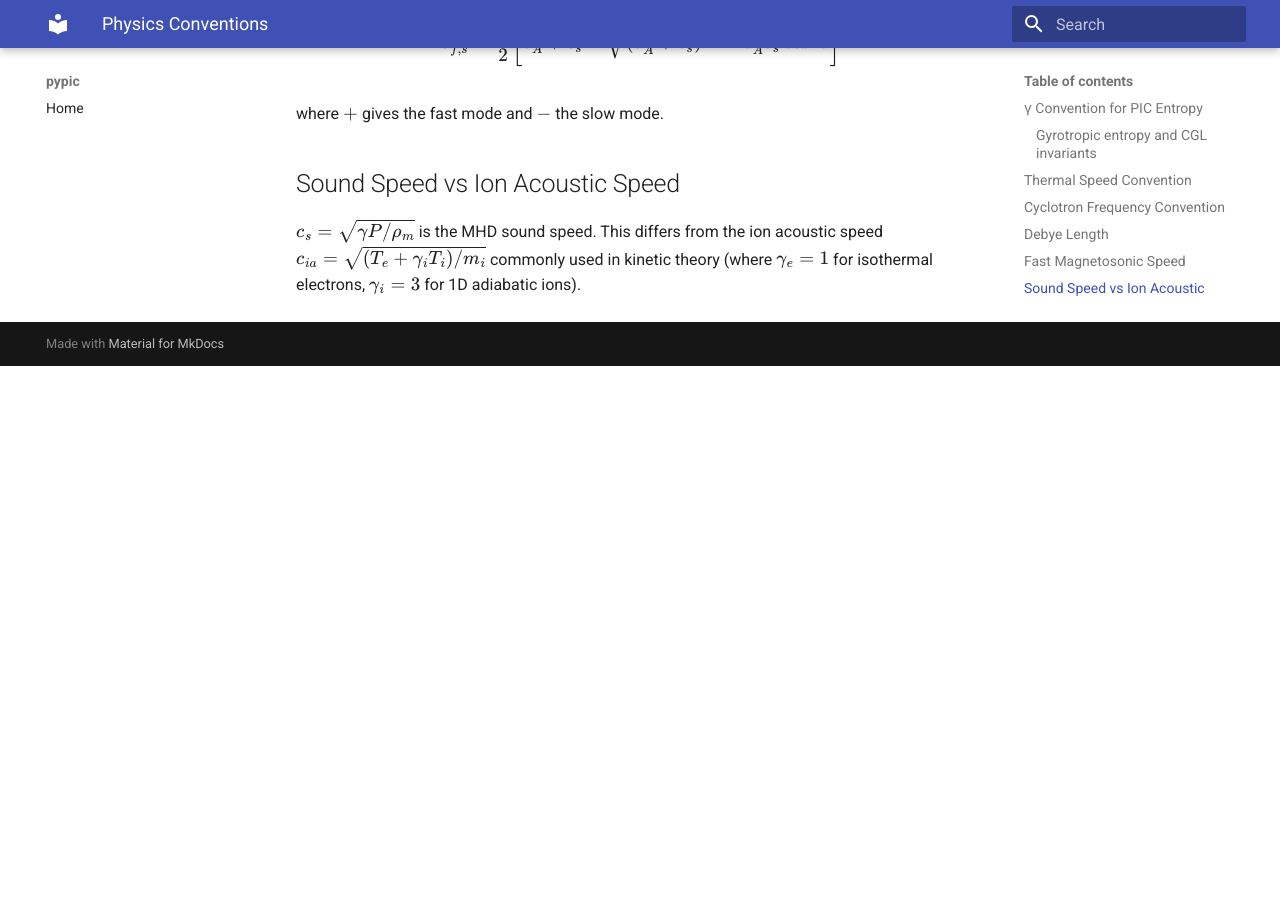
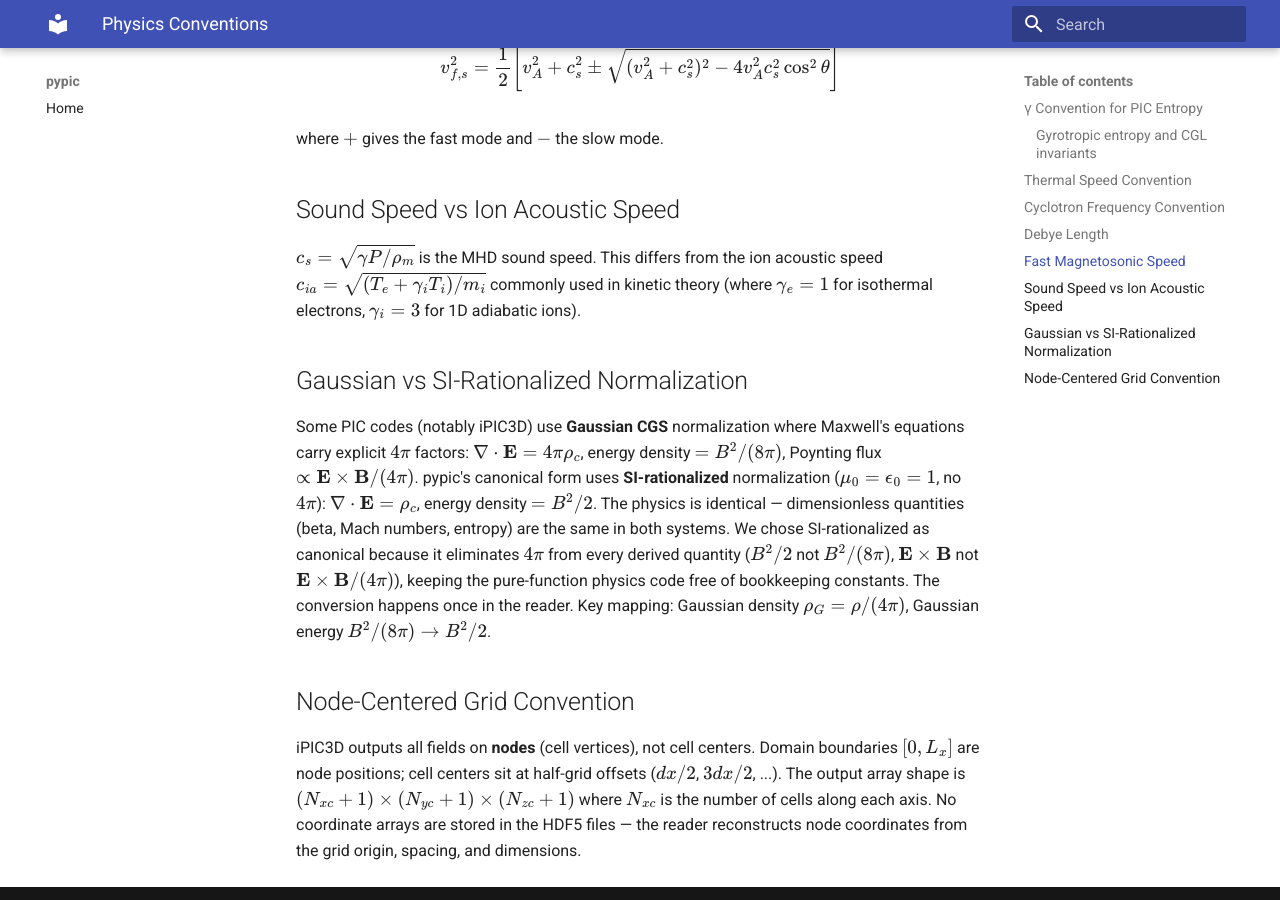
Before and after one commit to rusaitis/pypic, an MkDocs documentation site: the page built from docs/conventions.md, in a window 1280 px wide and 900 px high, scrolled down 1611 px. Built offline with MkDocs 1.6.1 and Material for MkDocs 9.7.7, drawn with Linux system fonts in a browser that asks for light colours; before the commit the page ends 1977 px from its top, so only the background shows below that; some of the changed text lies outside the part shown.

```diff
--- a/docs/conventions.md
+++ b/docs/conventions.md
@@ -1,7 +1,8 @@
 # Physics Conventions
 
 Detailed physics conventions for derived quantities in pypic.
-These notes supplement the canonical field name tables in SCHEMA.md.
+These notes supplement the equation tables in [equations.md](equations.md)
+and the field name tables in [SCHEMA.md](../SCHEMA.md).
 When TASKS.md Steps 7-8 are implemented, the relevant sections
 will migrate into function docstrings in `derived.py`.
 
@@ -76,3 +77,29 @@
 $c_{ia} = \sqrt{(T_e + \gamma_i T_i) / m_i}$ commonly used in kinetic
 theory (where $\gamma_e = 1$ for isothermal electrons, $\gamma_i = 3$
 for 1D adiabatic ions).
+
+## Gaussian vs SI-Rationalized Normalization
+
+Some PIC codes (notably iPIC3D) use **Gaussian CGS** normalization where
+Maxwell's equations carry explicit $4\pi$ factors: $\nabla \cdot \mathbf{E}
+= 4\pi\rho_c$, energy density $= B^2/(8\pi)$, Poynting flux $\propto
+\mathbf{E} \times \mathbf{B} / (4\pi)$. pypic's canonical form uses
+**SI-rationalized** normalization ($\mu_0 = \epsilon_0 = 1$, no $4\pi$):
+$\nabla \cdot \mathbf{E} = \rho_c$, energy density $= B^2/2$. The physics
+is identical — dimensionless quantities (beta, Mach numbers, entropy) are
+the same in both systems. We chose SI-rationalized as canonical because
+it eliminates $4\pi$ from every derived quantity ($B^2/2$ not $B^2/(8\pi)$,
+$\mathbf{E} \times \mathbf{B}$ not $\mathbf{E} \times \mathbf{B}/(4\pi)$),
+keeping the pure-function physics code free of bookkeeping constants.
+The conversion happens once in the reader. Key mapping: Gaussian
+density $\rho_G = \rho/(4\pi)$, Gaussian energy $B^2/(8\pi) \to B^2/2$.
+
+## Node-Centered Grid Convention
+
+iPIC3D outputs all fields on **nodes** (cell vertices), not cell centers.
+Domain boundaries $[0, L_x]$ are node positions; cell centers sit at
+half-grid offsets ($dx/2$, $3dx/2$, ...). The output array shape is
+$(N_{xc}+1) \times (N_{yc}+1) \times (N_{zc}+1)$ where $N_{xc}$ is the
+number of cells along each axis. No coordinate arrays are stored in the
+HDF5 files — the reader reconstructs node coordinates from the grid
+origin, spacing, and dimensions.
```
Also changed, not shown: CLAUDE.md (+4 -0 lines), SCHEMA.md (+57 -67 lines), docs/equations.md (added, +141 -0 lines).
